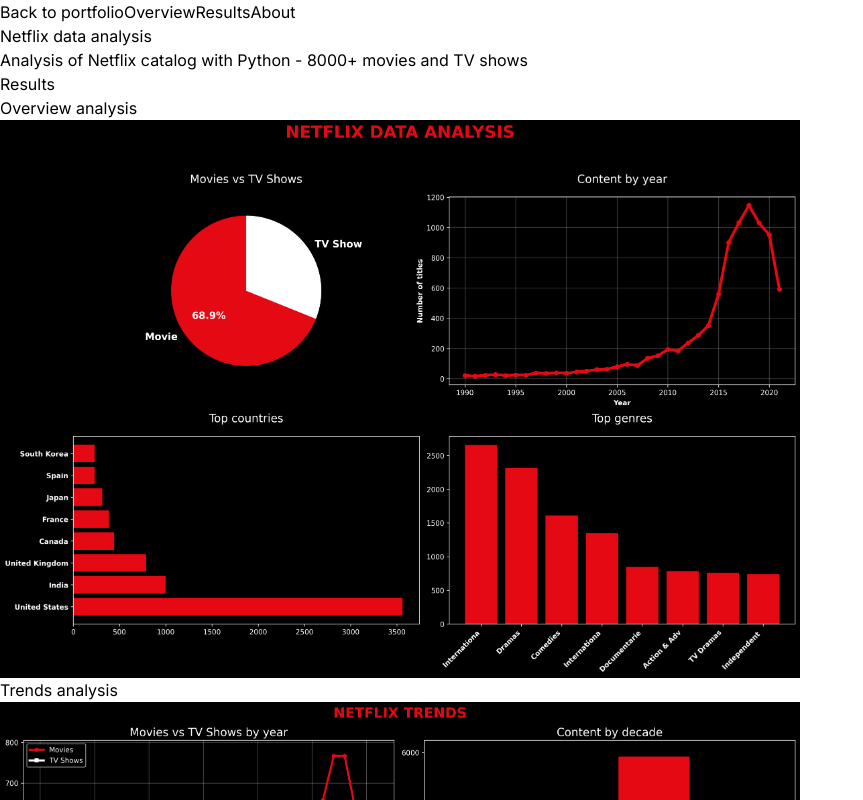
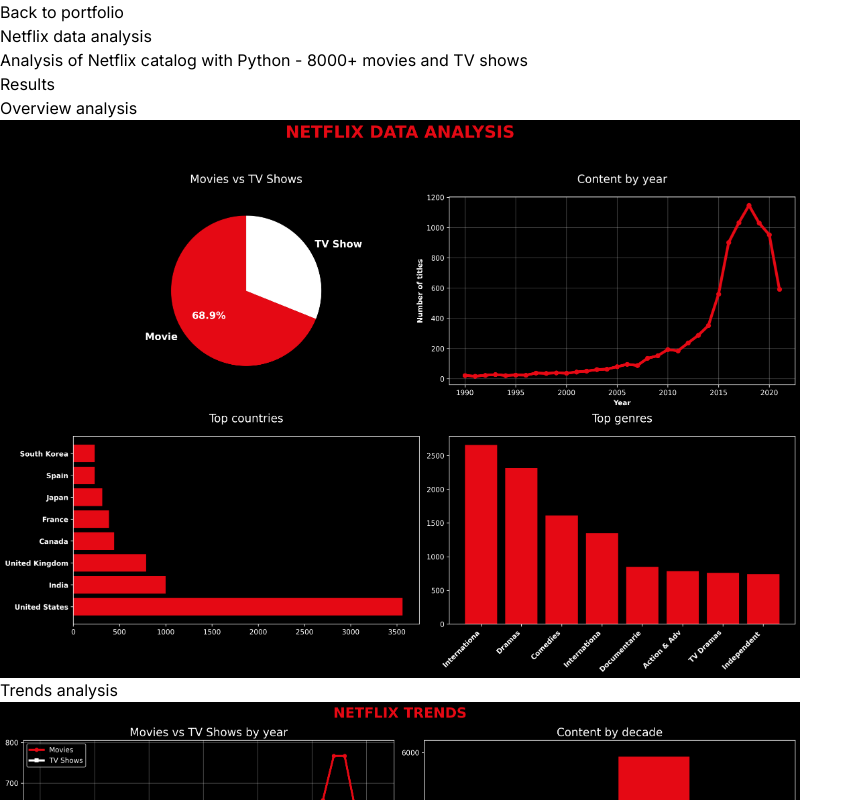
Before and after one commit to FHichamTa/Portfolio, a Next.js app: page /data-projects/netflix in a window 1280 px wide. Shown: the top 800 px of the page, without its empty margins (0-863 px from the left). Built offline with nearby package versions, Linux system fonts and the light colour scheme.

Commit message:
Update page.tsx

```diff
--- a/src/app/data-projects/netflix/page.tsx
+++ b/src/app/data-projects/netflix/page.tsx
@@ -15,24 +15,7 @@
           >
             Back to portfolio
           </Link>
-            <a
-              href="#overview"
-              className="text-sm text-gray-300 hover:text-purple-400 transition-colors"
-            >
-              Overview
-            </a>
-            <a
-              href="#results"
-              className="text-sm text-gray-300 hover:text-purple-400 transition-colors"
-            >
-              Results
-            </a>
-            <a
-              href="#about"
-              className="text-sm text-gray-300 hover:text-purple-400 transition-colors"
-            >
-              About
-            </a>
+
           </div>
         </div>
       </nav>
```
